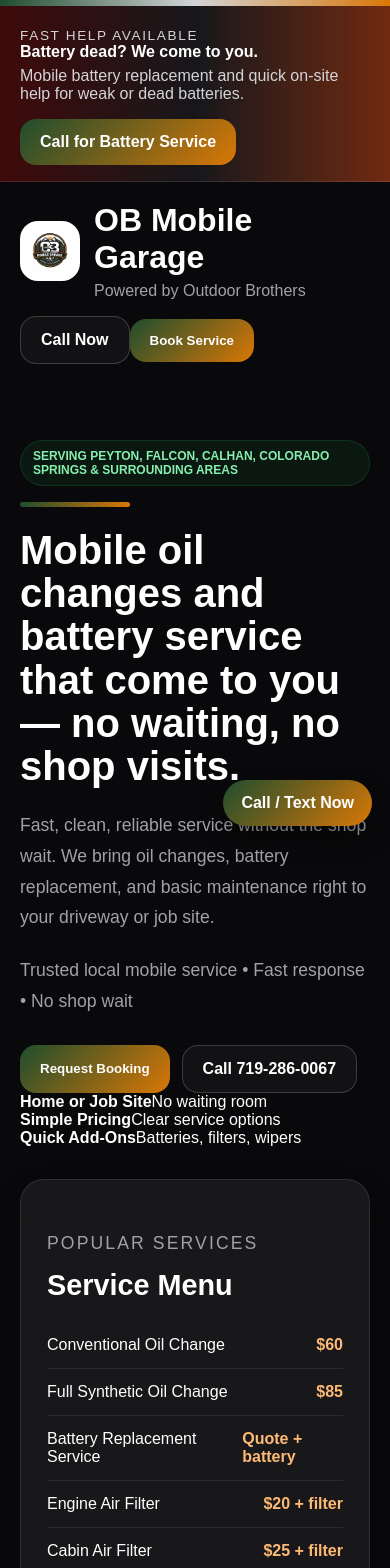
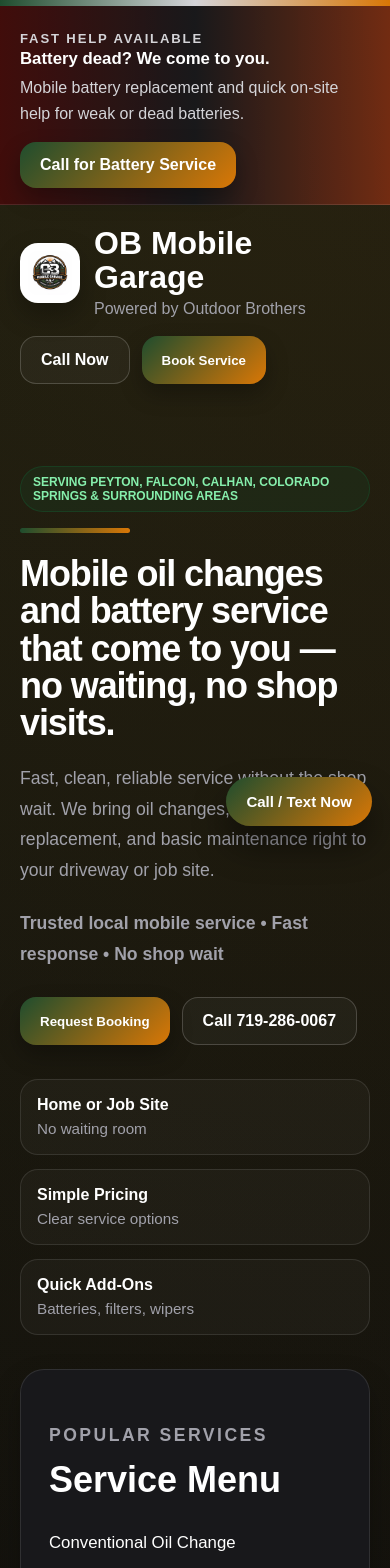
Before and after one commit to OBGarage/ob-mobile-garage-site, a Next.js app: page / in a window 390 px wide. Shown: the top 1568 px of the page. Built offline with nearby package versions, Linux system fonts and the light colour scheme.

Commit message:
Update globals.css

```diff
--- a/app/globals.css
+++ b/app/globals.css
@@ -25,7 +25,10 @@
 
 .site {
   min-height: 100vh;
-  background: var(--brand-black);
+  background:
+    radial-gradient(circle at top left, rgba(31, 77, 46, 0.18), transparent 28%),
+    radial-gradient(circle at top right, rgba(217, 119, 6, 0.16), transparent 26%),
+    var(--brand-black);
 }
 
 .accent-bar {
@@ -33,9 +36,23 @@
   background: linear-gradient(90deg, var(--brand-green), #d4d4d8, var(--brand-orange));
 }
 
+.section-label {
+  margin: 0 0 10px;
+  text-transform: uppercase;
+  font-size: 0.82rem;
+  letter-spacing: 0.14em;
+  color: #86efac;
+  font-weight: 700;
+}
+
 .battery-banner {
   border-bottom: 1px solid var(--brand-border);
-  background: linear-gradient(90deg, rgba(69, 10, 10, 0.9), rgba(24, 24, 27, 0.95), rgba(124, 45, 18, 0.9));
+  background: linear-gradient(
+    90deg,
+    rgba(69, 10, 10, 0.88),
+    rgba(24, 24, 27, 0.95),
+    rgba(124, 45, 18, 0.88)
+  );
 }
 
 .battery-banner-inner {
@@ -49,19 +66,31 @@
   flex-wrap: wrap;
 }
 
+.battery-banner strong {
+  display: block;
+  font-size: 1.05rem;
+}
+
 .battery-banner p {
   margin: 6px 0 0;
   color: #d4d4d8;
+  line-height: 1.6;
 }
 
 .topbar {
   max-width: 1200px;
   margin: 0 auto;
-  padding: 20px 24px;
+  padding: 22px 24px;
   display: flex;
   justify-content: space-between;
   align-items: center;
-  gap: 16px;
+  gap: 18px;
+  flex-wrap: wrap;
+}
+
+.topbar-actions {
+  display: flex;
+  gap: 12px;
   flex-wrap: wrap;
 }
 
@@ -78,11 +107,13 @@
   background: white;
   border-radius: 18px;
   padding: 8px;
+  box-shadow: 0 12px 26px rgba(0, 0, 0, 0.28);
 }
 
 .topbar h1 {
   margin: 0;
   font-size: 2rem;
+  line-height: 1.05;
 }
 
 .tagline {
@@ -93,10 +124,10 @@
 .hero {
   max-width: 1200px;
   margin: 0 auto;
-  padding: 56px 24px;
+  padding: 60px 24px 40px;
   display: grid;
-  grid-template-columns: 1.15fr 0.85fr;
-  gap: 32px;
+  grid-template-columns: 1.1fr 0.9fr;
+  gap: 34px;
   align-items: start;
 }
 
@@ -122,8 +153,10 @@
 
 .hero h2 {
   margin: 0;
-  font-size: 3.5rem;
-  line-height: 1.08;
+  font-size: 4.1rem;
+  line-height: 1.03;
+  letter-spacing: -0.03em;
+  max-width: 680px;
 }
 
 .hero p {
@@ -131,6 +164,14 @@
   color: var(--brand-muted);
   font-size: 1.1rem;
   line-height: 1.75;
+  max-width: 700px;
+}
+
+.hero-trust {
+  margin-top: 16px;
+  font-size: 0.95rem;
+  color: #86efac;
+  font-weight: 600;
 }
 
 .hero-actions {
@@ -155,10 +196,12 @@
   border: none;
   color: white;
   background: linear-gradient(135deg, var(--brand-green), var(--brand-orange));
+  box-shadow: 0 10px 22px rgba(0, 0, 0, 0.28);
 }
 
 .primary-btn:hover {
   opacity: 0.95;
+  transform: translateY(-1px);
 }
 
 .secondary-btn {
@@ -171,13 +214,38 @@
   background: rgba(255, 255, 255, 0.08);
 }
 
+.hero-highlights {
+  display: grid;
+  grid-template-columns: repeat(3, 1fr);
+  gap: 14px;
+  margin-top: 34px;
+}
+
+.mini-stat {
+  padding: 16px;
+  border-radius: 18px;
+  background: rgba(255, 255, 255, 0.03);
+  border: 1px solid var(--brand-border);
+}
+
+.mini-stat strong {
+  display: block;
+  margin-bottom: 6px;
+}
+
+.mini-stat span {
+  color: var(--brand-muted);
+  font-size: 0.95rem;
+}
+
 .pricing-card,
 .step-card,
 .info-box,
 .form-card,
 .review-card,
 .upsells-card,
-.map-card {
+.map-card,
+.contact-card {
   background: var(--brand-dark);
   border: 1px solid var(--brand-border);
   border-radius: 24px;
@@ -185,21 +253,22 @@
 }
 
 .pricing-card {
-  padding: 26px;
+  padding: 28px;
 }
 
 .pricing-card h3 {
-  margin-top: 0;
-  margin-bottom: 20px;
-  font-size: 1.8rem;
+  margin: 0 0 18px;
+  font-size: 3rem;
+  line-height: 1.05;
 }
 
 .price-row {
   display: flex;
   justify-content: space-between;
   gap: 18px;
-  padding: 14px 0;
+  padding: 16px 0;
   border-bottom: 1px solid rgba(255, 255, 255, 0.08);
+  font-size: 1.05rem;
 }
 
 .price-row:last-of-type {
@@ -208,10 +277,11 @@
 
 .price-row strong {
   color: #fdba74;
+  white-space: nowrap;
 }
 
 .small-note {
-  margin-top: 18px;
+  margin-top: 22px;
   color: var(--brand-muted);
   font-size: 0.95rem;
   line-height: 1.6;
@@ -224,7 +294,7 @@
 .reviews {
   max-width: 1200px;
   margin: 0 auto;
-  padding: 36px 24px;
+  padding: 42px 24px;
 }
 
 .steps h3,
@@ -232,9 +302,10 @@
 .map-section h3,
 .booking h3,
 .reviews h3 {
-  margin-top: 0;
-  margin-bottom: 22px;
-  font-size: 2rem;
+  margin: 0 0 16px;
+  font-size: 3rem;
+  line-height: 1.08;
+  letter-spacing: -0.02em;
 }
 
 .step-grid,
@@ -242,6 +313,7 @@
   display: grid;
   grid-template-columns: repeat(3, 1fr);
   gap: 20px;
+  margin-top: 24px;
 }
 
 .step-card,
@@ -251,9 +323,9 @@
 
 .step-card h4,
 .info-box h4 {
-  margin-top: 0;
-  margin-bottom: 10px;
+  margin: 0 0 10px;
   color: #86efac;
+  font-size: 1.1rem;
 }
 
 .step-card p,
@@ -262,40 +334,39 @@
 .booking-info p,
 .upsells p,
 .mini-card p,
-.footer p {
+.footer p,
+.contact-card p {
   color: var(--brand-muted);
   line-height: 1.7;
 }
 
-.section-label {
-  margin: 0 0 10px;
-  text-transform: uppercase;
-  font-size: 0.85rem;
-  letter-spacing: 0.12em;
-  color: #86efac;
-}
-
 .upsells-card {
-  padding: 28px;
-  background: linear-gradient(135deg, rgba(31, 77, 46, 0.35), rgba(24, 24, 27, 0.95) 45%, rgba(217, 119, 6, 0.28));
-}
-
-.upsells-card h3 {
-  margin: 0;
+  padding: 30px;
+  background: linear-gradient(
+    135deg,
+    rgba(31, 77, 46, 0.35),
+    rgba(24, 24, 27, 0.95) 45%,
+    rgba(217, 119, 6, 0.28)
+  );
 }
 
 .upsells-grid {
   display: grid;
   grid-template-columns: repeat(2, 1fr);
   gap: 14px;
-  margin-top: 20px;
+  margin-top: 22px;
 }
 
 .mini-card {
   background: rgba(0, 0, 0, 0.18);
   border: 1px solid var(--brand-border);
   border-radius: 18px;
-  padding: 16px;
+  padding: 18px;
+}
+
+.mini-card strong {
+  display: block;
+  margin-bottom: 6px;
 }
 
 .map-card {
@@ -330,10 +401,27 @@
   line-height: 1.8;
 }
 
+.contact-card {
+  margin-top: 18px;
+  padding: 22px;
+}
+
+.contact-card strong {
+  display: block;
+  margin-bottom: 14px;
+}
+
+.contact-card-actions {
+  display: flex;
+  gap: 12px;
+  flex-wrap: wrap;
+}
+
 .form-card {
   overflow: hidden;
   background: #ffffff;
   border-color: rgba(255, 255, 255, 0.08);
+  margin-top: 10px;
 }
 
 .form-header {
@@ -383,10 +471,24 @@
   text-decoration: none;
   color: white;
   font-weight: 700;
-  padding: 14px 18px;
+  padding: 16px 20px;
   border-radius: 999px;
   background: linear-gradient(135deg, var(--brand-green), var(--brand-orange));
-  box-shadow: 0 12px 24px rgba(0, 0, 0, 0.35);
+  box-shadow: 0 20px 35px rgba(0, 0, 0, 0.45);
+  font-size: 15px;
+  z-index: 1000;
+}
+
+@media (max-width: 1100px) {
+  .hero h2,
+  .pricing-card h3,
+  .steps h3,
+  .upsells h3,
+  .map-section h3,
+  .booking h3,
+  .reviews h3 {
+    font-size: 2.6rem;
+  }
 }
 
 @media (max-width: 900px) {
@@ -394,12 +496,9 @@
   .booking,
   .step-grid,
   .review-grid,
-  .upsells-grid {
+  .upsells-grid,
+  .hero-highlights {
     grid-template-columns: 1fr;
-  }
-
-  .hero h2 {
-    font-size: 2.5rem;
   }
 
   .topbar,
@@ -415,8 +514,23 @@
     padding-right: 20px;
   }
 
+  .hero h2,
+  .pricing-card h3,
+  .steps h3,
+  .upsells h3,
+  .map-section h3,
+  .booking h3,
+  .reviews h3 {
+    font-size: 2.25rem;
+  }
+
   .logo {
     width: 60px;
     height: 60px;
   }
+
+  .price-row {
+    flex-direction: column;
+    align-items: flex-start;
+  }
 }
```
